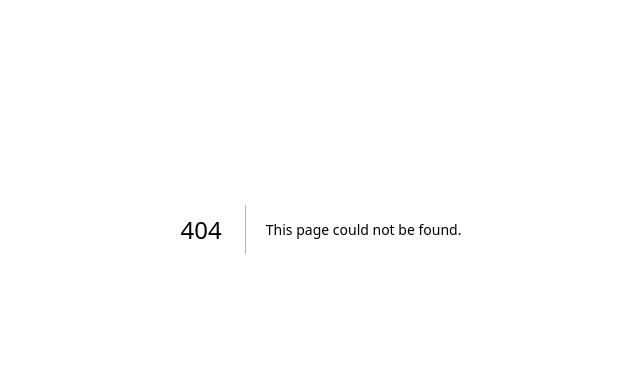
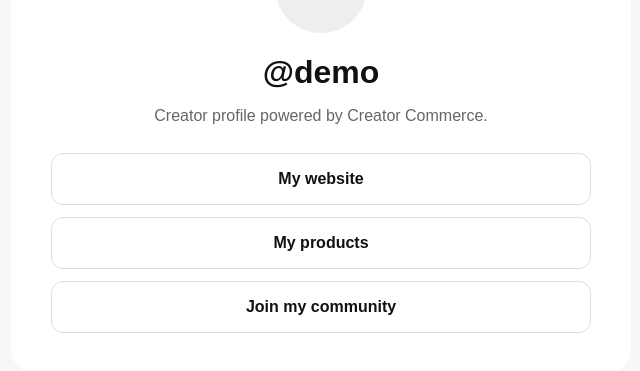
Before and after one commit to ankitRajpoot17/creator-commerce-saas, a Next.js app: page /u/demo in a window 1280 px wide. Before the commit this address had no page. Shown: the part 171-542 px from the top of the page, without its empty margins (319-959 px from the left). Built offline with nearby package versions, Linux system fonts and the light colour scheme.

Commit message:
feat: add app/u/[username]/page.tsx

```diff
--- /dev/null
+++ b/app/u/[username]/page.tsx
@@ -0,0 +1,20 @@
+export default async function Profile({ params }: { params: Promise<{ username: string }> }) {
+  const { username } = await params;
+
+  return (
+    <main style={{ minHeight: "100vh", padding: "72px 24px", background: "#f7f7f7" }}>
+      <div style={{ maxWidth: 620, margin: "0 auto", textAlign: "center", background: "#fff", borderRadius: 24, padding: 40 }}>
+        <div style={{ width: 92, height: 92, borderRadius: "50%", background: "#eee", margin: "0 auto 20px" }} />
+        <h1 style={{ marginBottom: 8 }}>@{username}</h1>
+        <p style={{ color: "#666" }}>Creator profile powered by Creator Commerce.</p>
+        <div style={{ display: "grid", gap: 12, marginTop: 28 }}>
+          {["My website", "My products", "Join my community"].map((label) => (
+            <a key={label} href="#" style={{ border: "1px solid #ddd", borderRadius: 12, padding: 16, textDecoration: "none", fontWeight: 700 }}>
+              {label}
+            </a>
+          ))}
+        </div>
+      </div>
+    </main>
+  );
+}
```
